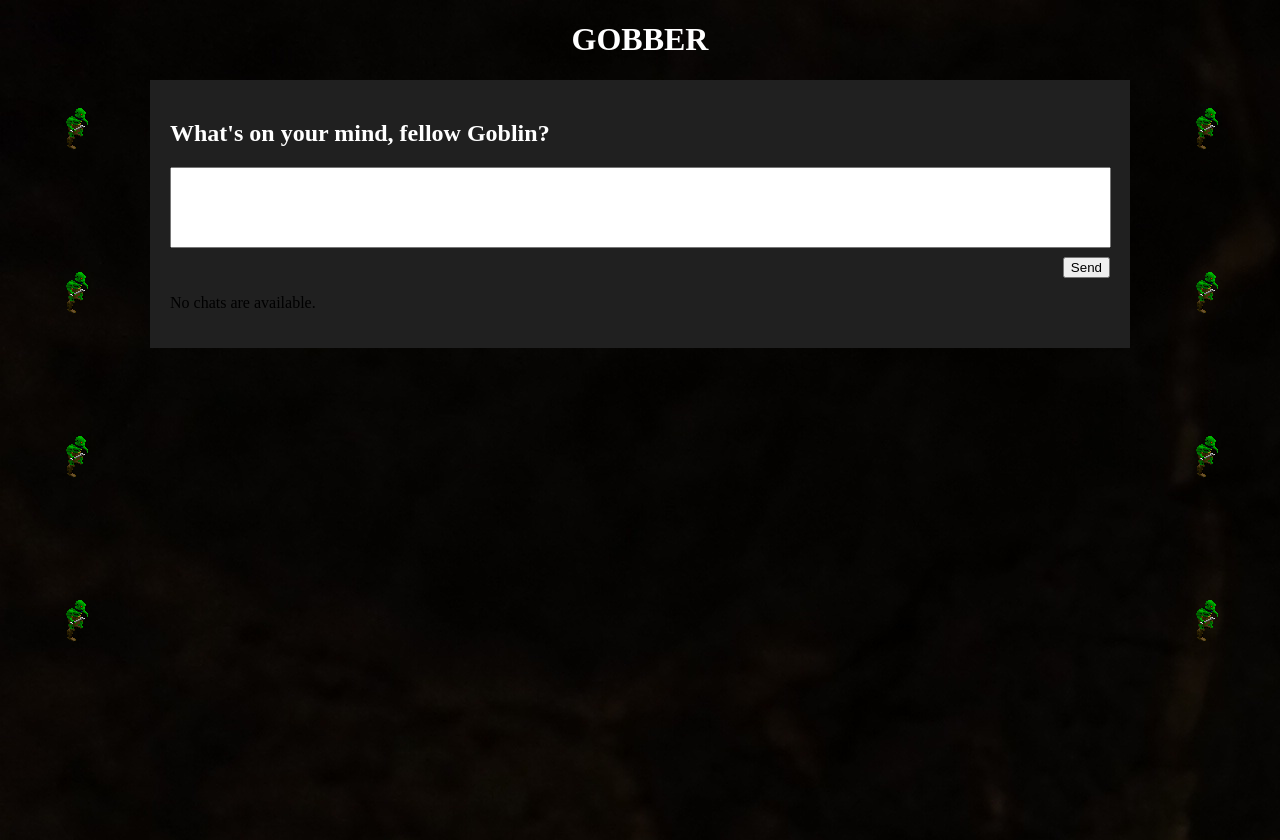
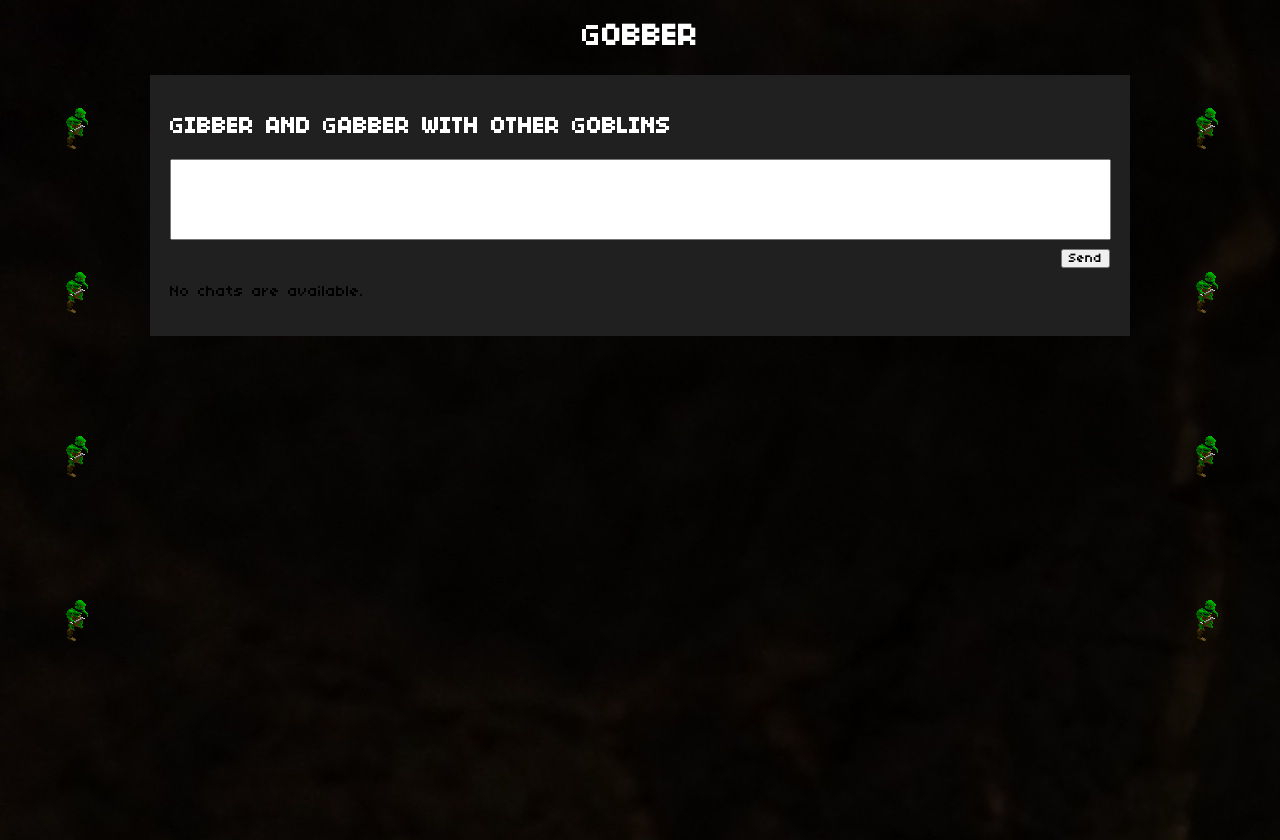
Before and after one commit to Irrogant/Gobber, a Django app: page /gobber/chats/ in a window 1280 px wide. Run offline with Django 4.2, Linux system fonts and the light colour scheme; data comes from the database, SQL or seed files in the repository; both versions use the stored data as it was after the commit.

Commit message:
New font and working access key

```diff
--- a/gobber/models.py
+++ b/gobber/models.py
@@ -30,6 +30,6 @@ class Choice(models.Model):
 class AccessKey(models.Model):
     key = models.CharField(max_length=10)
 
+    #TODO prob should not exist
     def __str__(self):
         return self.key
-    #TODO: lägga __str här = flaw? cus then can see key
--- a/gobber/static/gobber/chatStyle.css
+++ b/gobber/static/gobber/chatStyle.css
@@ -1,3 +1,8 @@
+ @font-face {
+    font-family: "PixelFont";
+    src: url("/static/fonts/04B_03__.TTF");
+ }
+
 li a {
     color: blueviolet;
 }
@@ -15,7 +20,12 @@ header {
     color: white;
 }
 
+input {
+    font-family: "PixelFont";
+}
+
 body {
+    font-family: "PixelFont";
     height: 100vh;
     margin: 0;
     padding: 0;
--- a/gobber/templates/gobber/access.html
+++ b/gobber/templates/gobber/access.html
@@ -12,10 +12,13 @@
 
 <div class="middleField">
 
+    <h1>GOBBER</h1>
+
     <div class="cave">
         <img class="goblin" src="/static/images/goblinguard.gif">
     </div>
 
+    <div class="keyField">
         <form action="{% url 'gobber:access' %}" method="post">
             {% csrf_token %}
             {{ form }}
@@ -23,6 +26,7 @@
                 <input  type="submit" value="Whisper">
             </div>
         </form>
+    </div>
 
 </div>
 
--- a/gobber/templates/gobber/chats.html
+++ b/gobber/templates/gobber/chats.html
@@ -33,13 +33,13 @@
 <div class="chatField">
 
     <div>
-        <h2>What's on your mind, fellow Goblin?</h2>
+        <h2>GIBBER AND GABBER WITH OTHER GOBLINS</h2>
         <!-- when button is clicked, data is posted-->
         <form action="{% url 'gobber:chats' %}" method="post">
             {% csrf_token %}
                 {{ form }}
             <div class="chatButton">
-                <input  type="submit" value="Send">
+                <input type="submit" value="Send">
             </div>
         </form>
     </div>
--- a/gobber/views.py
+++ b/gobber/views.py
@@ -32,13 +32,11 @@ def access(request):
 
     if request.method == "POST":
         form = AccessForm(request.POST)
-        print('posted:', request.POST.get('key'), type(request.POST.get('key')))
-        print('key', AccessKey.objects.first(), type(AccessKey.objects.first().__str__))
+        print('posted:', request.POST.get('key'))
+        print('key', str(AccessKey.objects.first()))
 
-
-        #TODO: fix actual compare keys
-        if (request.POST.get('key')==AccessKey.objects.first()):
-            print('yo')
+        #TODO: ihan bad practice att convert to string
+        if (request.POST.get('key')==str(AccessKey.objects.first())):
             return HttpResponseRedirect(reverse('gobber:chats'))
         else:
             print('fail')
```
Also changed, not shown: gobber/static/gobber/accessStyle.css (+19 -4 lines), db.sqlite3, gobber/static/fonts/04B_03__.TTF (added), gobber/static/fonts/ARCADECLASSIC.TTF (added). Lines whose indentation alone changed are shown as unchanged.
